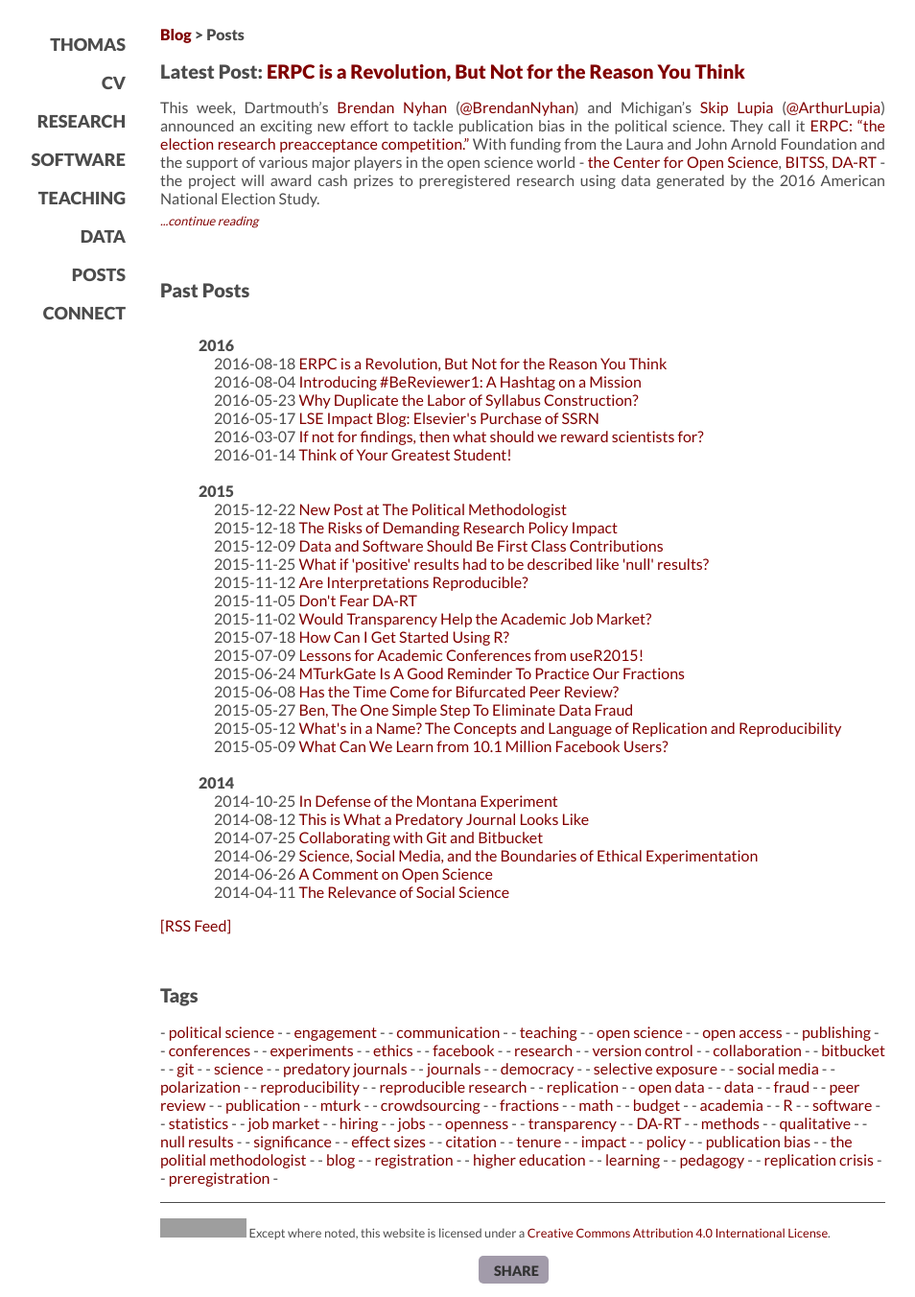
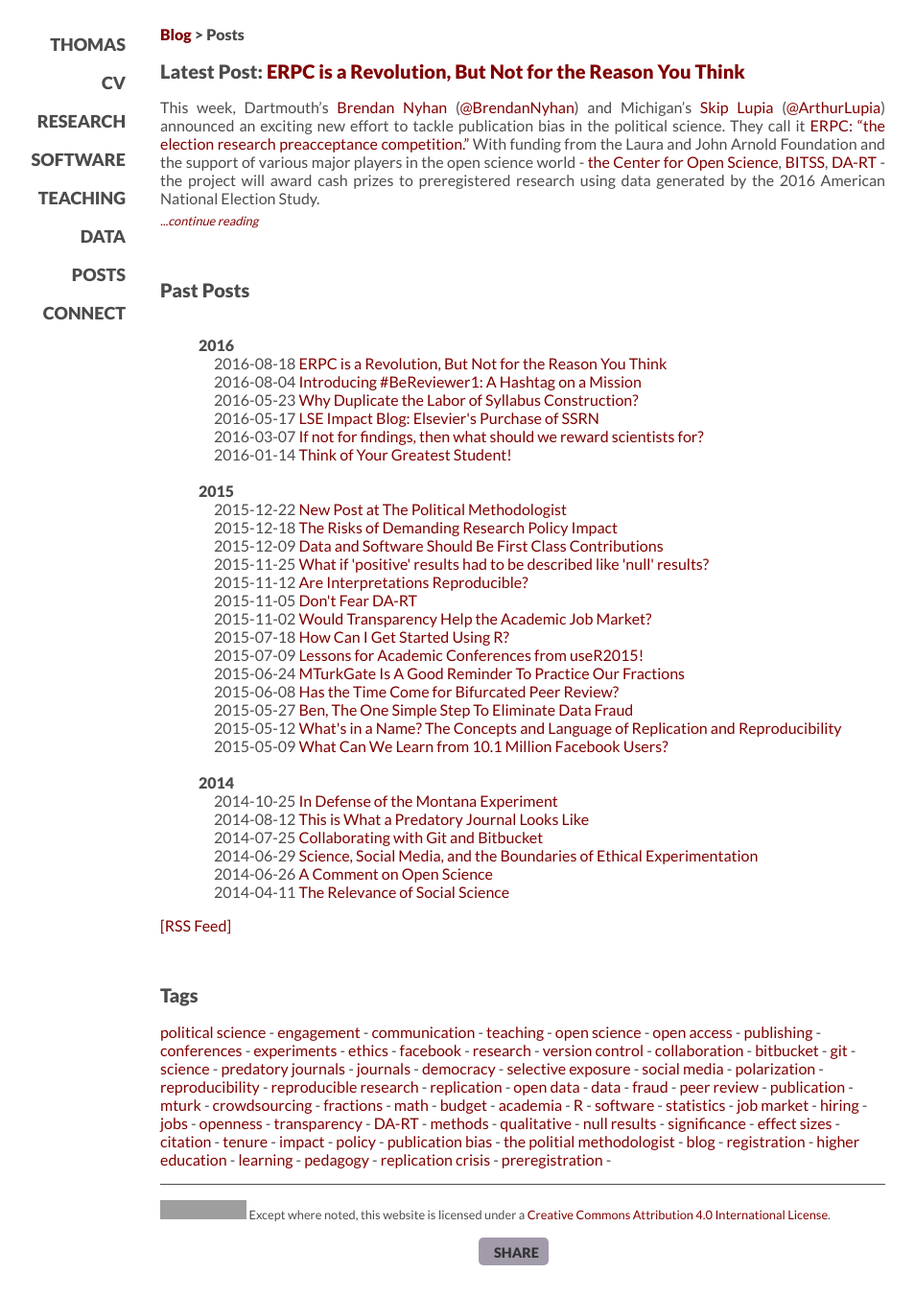
Before and after one commit to leeper/leeper.github.io, a Jekyll site: the page built from blog.md, in a window 1280 px wide. Shown: the whole page at 96% size, without its empty margins (95-1049 px from the left). Built offline with Jekyll 4.4.1, drawn with Linux system fonts in a browser that asks for light colours; nearby versions of some CDN libraries; some web fonts are replaced; library files that are not in the unit come from our copies; grey boxes are pictures that could not be loaded.

Commit message:
Update blog.md

```diff
--- a/blog.md
+++ b/blog.md
@@ -37,7 +37,7 @@
 
 <div id='tag_cloud'>
 {% for tag in site.tags %}
- - <a href="blog/tags.html#{{ tag[0] }}" title="{{ tag[0] }}" rel="{{ tag[1].size }}">{{ tag[0] }}</a> -
+<a href="blog/tags.html#{{ tag[0] }}" title="{{ tag[0] }}" rel="{{ tag[1].size }}">{{ tag[0] }}</a> -
 {% endfor %}
 </div>
 
```
